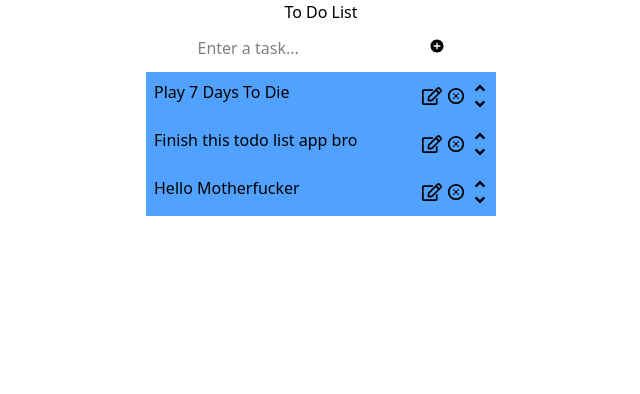
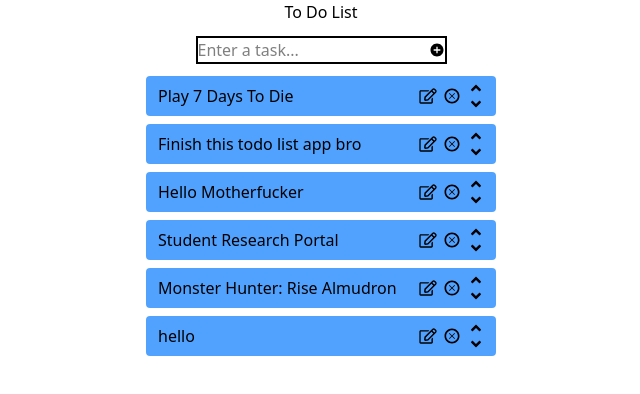
Before and after one commit to joshuafrellte/todo-list-app, a React (Vite) app: page / in a window 1280 px wide. Shown: the top 394 px of the page, without its empty margins (319-959 px from the left). Built offline with nearby package versions, Linux system fonts and the light colour scheme.

Commit message:
feat: duplicate handling

```diff
--- a/src/ToDoList.tsx
+++ b/src/ToDoList.tsx
@@ -3,23 +3,32 @@ import TaskCard from "./components/TaskCard"
 import { IoMdAddCircle } from "react-icons/io"
 
 function ToDoList() {
-    const [tasks, setTasks] = useState<string[]>(["Play 7 Days To Die", "Finish this todo list app bro", "Hello Motherfucker"])
+    const [tasks, setTasks] = useState<string[]>([
+        "Play 7 Days To Die",
+        "Finish this todo list app bro",
+        "Hello Motherfucker",
+        "Student Research Portal",
+        "Monster Hunter: Rise Almudron",
+        "hello"
+    ])
     const [newTask, setNewTask] = useState<string>("")
 
     function handleInputChange(event) {
         setNewTask(event.target.value)
-        console.log(newTask)
     }
 
     function addTask() {
-        if (newTask) {
-            setTasks([...tasks, newTask])
-        } else if (tasks.includes(newTask)) {
-            alert("nasulat na nmo ni bro")
-        } else {
-            alert("blaj")
+        if (!newTask) {
+            alert("empty ahh")
+            return
         }
 
+        if (tasks.includes(newTask)) {
+            alert("nasulat na nmo ni bro")
+            return
+        }
+
+        setTasks([...tasks, newTask])
     }
 
     function deleteTask(index) {
@@ -43,10 +52,16 @@ function ToDoList() {
         }
     }
 
+    function editTask(index) {
+        // click edit to show in field
+        setNewTask(tasks[index])
+        // setTasks(tasks.splice(index, 1, newTask))
+    }
+
     return (
         <div className="flex flex-col items-center gap-3">
             <h1>To Do List</h1>
-            <div>
+            <div className="flex items-center border-2">
                 <input
                     type="text"
                     placeholder="Enter a task..."
@@ -60,15 +75,13 @@ function ToDoList() {
                     <IoMdAddCircle />
                 </button>
             </div>
-            <ol>
+            <ol className="flex flex-col gap-2">
                 {tasks.map((task, index) => (
-                    <li
-                        key={index}
-                        className="flex justify-between gap-6"
-                    >
+                    <li key={index}>
                         <TaskCard
                             task={task}
                             onDelete={() => deleteTask(index)}
+                            edit={() => editTask(index)}
                             moveUp={() => moveTaskUp(index)}
                             moveDown={() => moveTaskDown(index)}
                         />
--- a/src/components/TaskCard.tsx
+++ b/src/components/TaskCard.tsx
@@ -4,11 +4,11 @@ import { TiDelete, TiDeleteOutline } from "react-icons/ti"
 function TaskCard(props) {
 
     return (
-        <div className="flex justify-between w-[350px] gap-4 p-2 bg-blue-400">
+        <div className="flex justify-between items-center w-[350px] gap-4 px-3 py-1 bg-blue-400 rounded-sm">
             <p>{props.task}</p>
             <div className="flex gap-2">
-                <button className="cursor-pointer scale-125"><FaRegEdit/></button>
-                <button className="cursor-pointer scale-135" onClick={props.onDelete}><TiDeleteOutline/></button>
+                <button className="cursor-pointer scale-110" onClick={props.edit}><FaRegEdit/></button>
+                <button className="cursor-pointer scale-125" onClick={props.onDelete}><TiDeleteOutline/></button>
                 <div className="flex flex-col">
                     <button className="cursor-pointer" onClick={props.moveUp}><FaAngleUp /></button>
                     <button className="cursor-pointer" onClick={props.moveDown}><FaAngleDown /></button>
```
